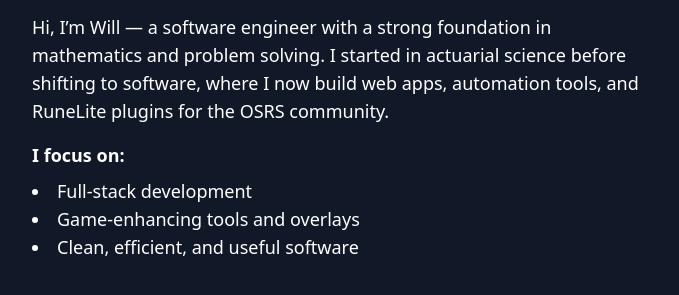
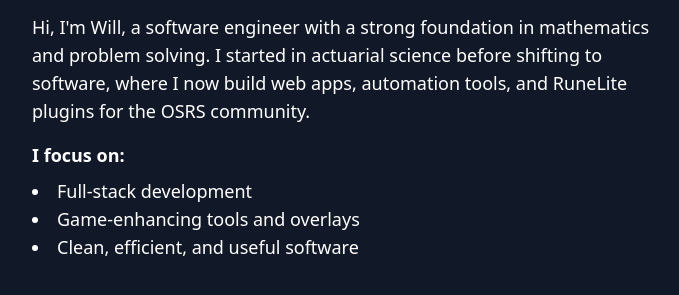
Before and after one commit to willzero-dev/willzero-dev, a plain HTML site: page index.html in a window 1280 px wide. Shown: the part 319-614 px from the top of the page, without its empty margins (296-975 px from the left). Drawn offline with nearby package versions, Linux system fonts and the light colour scheme.

Commit message:
Update index.html

```diff
--- a/index.html
+++ b/index.html
@@ -11,7 +11,7 @@
     <h1 class="text-4xl font-bold mb-6">WillZero</h1>
     <h2 class="text-2xl font-bold mb-4">About Me</h2>
     <p class="mb-4">
-      Hi, I’m Will — a software engineer with a strong foundation in mathematics and problem solving. I started in actuarial science before shifting to software, where I now build web apps, automation tools, and RuneLite plugins for the OSRS community.
+      Hi, I'm Will, a software engineer with a strong foundation in mathematics and problem solving. I started in actuarial science before shifting to software, where I now build web apps, automation tools, and RuneLite plugins for the OSRS community.
     </p>
     <p class="font-semibold mb-2">I focus on:</p>
     <ul class="list-disc list-inside">
```
